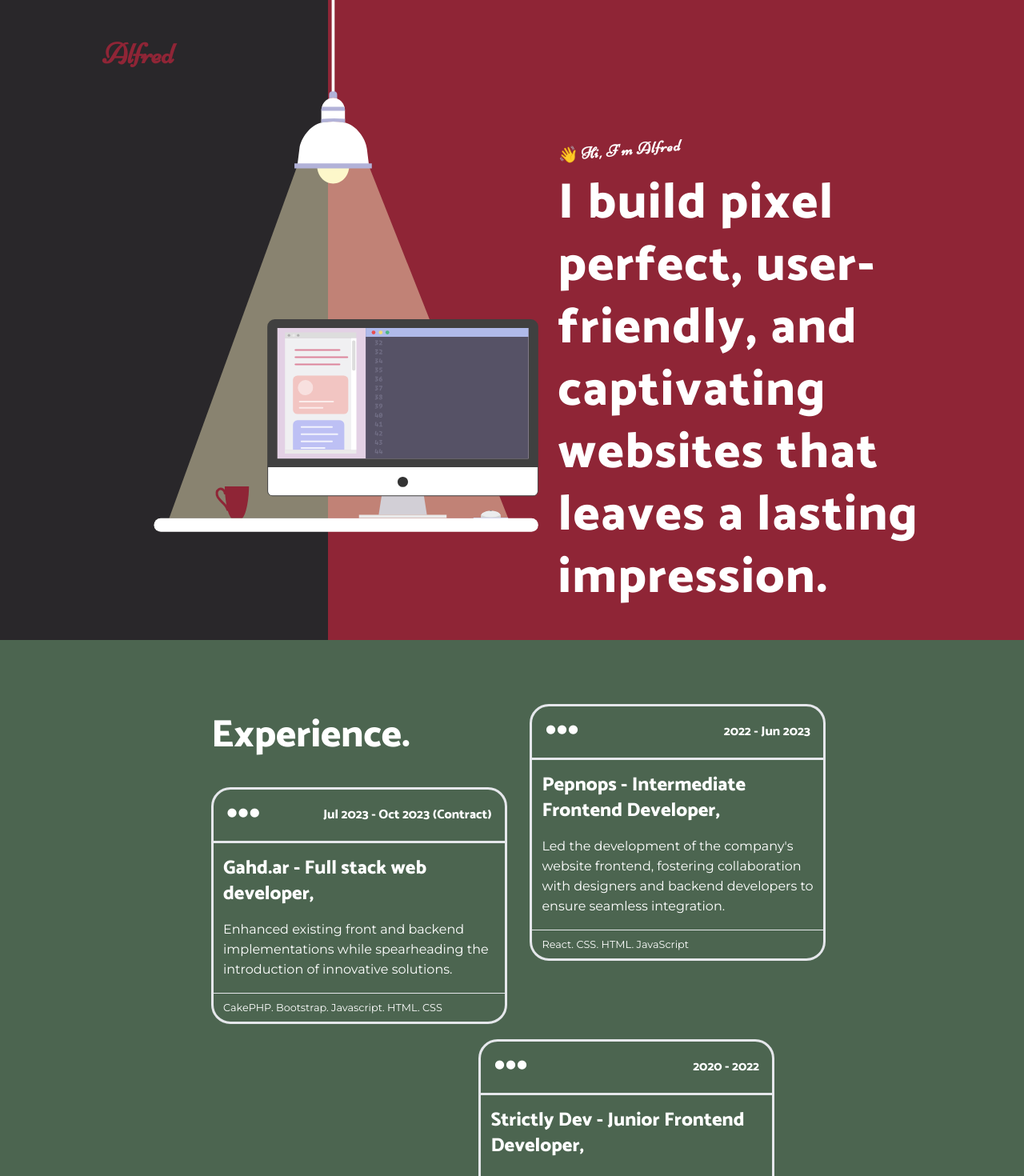
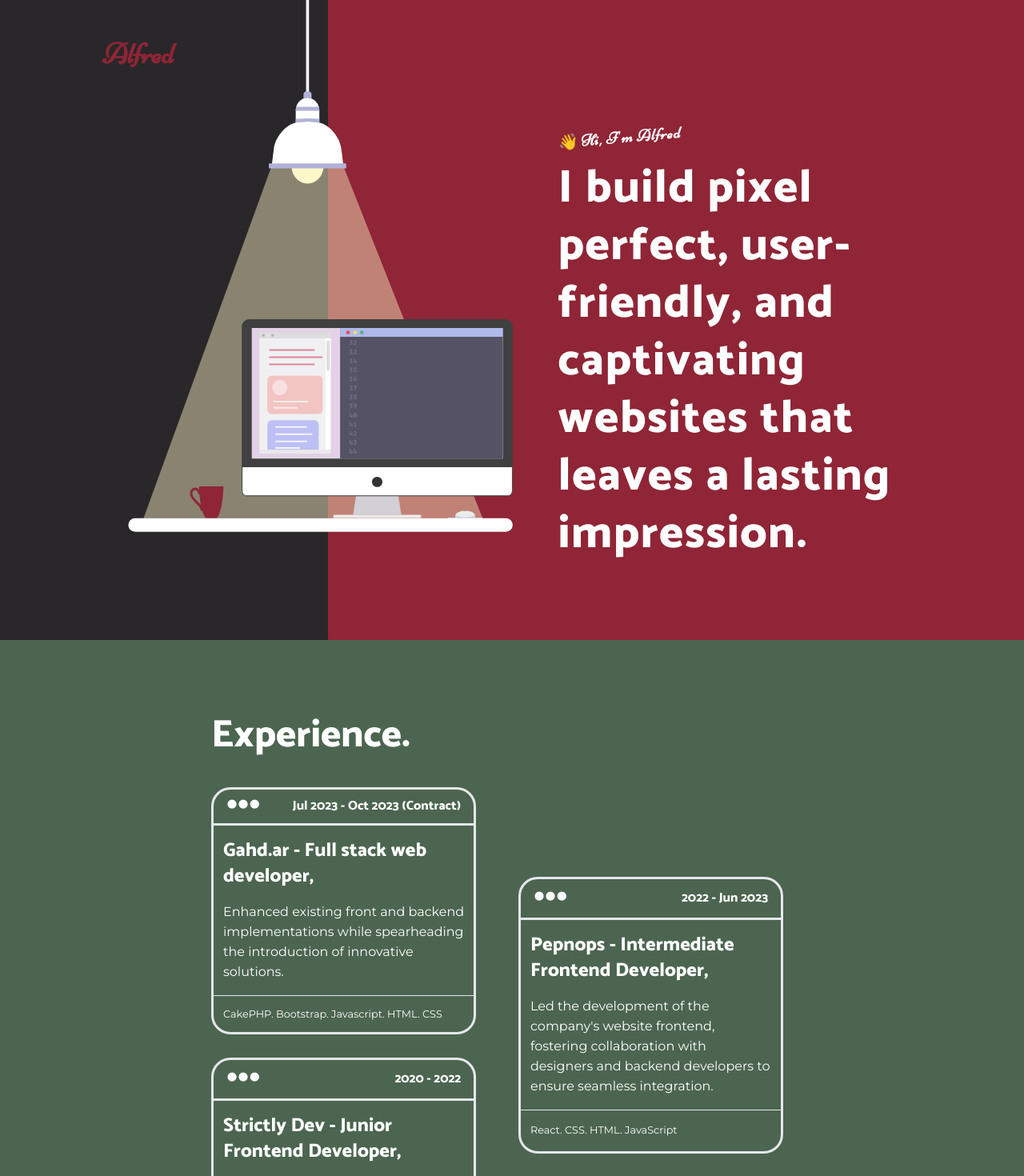
Before and after one commit to Alfred-Emmanuel/second_portfolio, a Next.js app: page / in a window 1280 px wide. Shown: the top 1470 px of the page at 80% size. Built offline with nearby package versions, Linux system fonts and the light colour scheme.

Commit message:
Some sections were not responsive on smaller laptop screens, i fixed them

```diff
--- a/app/components/Experience.tsx
+++ b/app/components/Experience.tsx
@@ -6,14 +6,14 @@ const montserrat = Montserrat({
     subsets: ['latin'],
 })
 
-const experience: { company: string, title: string, period: string, description: string, techStack: string, className: string, }[] = [
+const experience: { company: string, title: string, period: string, description: string, techStack: string, className: string }[] = [
     {
         company: 'Gahd.ar',
         title: "Full stack web developer",
         period: "Jul 2023 - Oct 2023 (Contract)",
         description: "Enhanced existing front and backend implementations while spearheading the introduction of innovative solutions.",
         techStack: "CakePHP. Bootstrap. Javascript. HTML. CSS",
-    className: "md:absolute md:w-[30%]"
+        className: "md:w-[90%] h-[80%]"
     },
     {
         company: 'Pepnops',
@@ -21,7 +21,7 @@ const experience: { company: string, title: string, period: string, description:
         period: "2022 - Jun 2023",
         description: "Led the development of the company's website frontend, fostering collaboration with designers and backend developers to ensure seamless integration.",
         techStack: "React. CSS. HTML. JavaScript",
-    className: "md:absolute right-56 md:w-[30%] h-auto top-10"
+        className: "md:w-[90%] lg:relative top-28"
     },
     {
         company: 'Strictly Dev',
@@ -29,13 +29,13 @@ const experience: { company: string, title: string, period: string, description:
         period: "2020 - 2022",
         description: "Initiated as a junior developer, assumed responsibility for guiding interns and facilitating their understanding of development processes and practices.",
         techStack: "HTML, CSS, Javascript",
-    className: "md:absolute right-72 -bottom-5 md:w-[30%]"
+        className: "md:w-[90%] lg:relative bottom-16"
     }
 ];
 
 const Experience = () => {
     return (
-    <>
+        <div className='lg:grid grid-cols-2 gap-4'>
             {experience.map((exp, index) => (
                 <div key={index} className={`mt-10 border-[3px] rounded-3xl ${exp.className}`}>
                     <div className='h-[15%] border-b-[3px] flex items-center justify-between px-4 py-2 rounded-t-3xl'>
@@ -57,8 +57,7 @@ const Experience = () => {
                     </div>
                 </div>
             ))}
-
-      </>
+        </div>
     )
 }
 
--- a/app/components/HeroSvg.jsx
+++ b/app/components/HeroSvg.jsx
@@ -4,7 +4,7 @@ function HeroSvg() {
   return (
     <svg
       xmlns="http://www.w3.org/2000/svg"
-      className="Illustration h-screen ml-32"
+      className="Illustration hidden lg:block lg:h-screen lg:ml-24 "
       preserveAspectRatio="xMinYMin meet"
       viewBox="0 0 374.47 469.64"
     >
--- a/app/page.tsx
+++ b/app/page.tsx
@@ -19,20 +19,17 @@ export default function Home() {
 
     <main className='text-white relative z-10' >
       <Navbar />
-      <section className='flex h-screen'>
-          <div className='hidden md:block bg-secondary md:w-[32%] relative z-10'>
+      <section className='lg:flex h-screen'>
+          <div className='hidden md:block bg-secondary md:w-[32%] z-10'>
+              <HeroSvg />
+          </div>
+          <div className='bg-secondary w-full h-screen lg:bg-primary lg:w-[70%] px-6 pt-48 md:pl-32 md:pr-32 lg:pt-36 lg:pr-24 lg:pl-72'>
             <div>
-              {/* <Image src="/hero.svg" alt='desktop computer' width={500} height={500} className=' absolute left-44 top-36'/> */}
-              <HeroSvg />
-            </div>
-          </div>
-          <div className='bg-secondary w-full md:bg-primary md:w-[68%] px-6 pt-48 md:pt-40 md:pr-24 md:pl-72'>
-            <div className=''>
               <h5 className={`text-xl mb-2 ${niconne.className}`} style={{ transform: 'skewY(-5deg)' }}>
                 👋 <span className={`font-bold tracking-wider`}>Hi, I&apos;m Alfred</span>
               </h5>
               <div>
-                <h1 className='text-[2.25rem] mt-7 leading-tight tracking-wide md:text-[3.9rem] md:leading-tight'>
+                <h1 className='text-[2.25rem] mt-7 leading-tight tracking-wide md:text-[3.2rem] lg:text-5xl xl:text-[3.6rem] lg:leading-tight '>
                   I build pixel perfect, user-friendly, and captivating websites that leaves a lasting impression.
                 </h1>
               </div>
@@ -40,7 +37,7 @@ export default function Home() {
           </div>
       </section>
       <section className='bg-[#4c6550] h-auto pb-10 px-6 '>
-        <div className='pt-24 md:px-60 relative md:h-screen'>
+        <div className='pt-24 md:px-60 relative md:h-auto'>
           <h1 className={`text-5xl font-bold`}>Experience.</h1>
           <Experience />
         </div>
```
Lines whose indentation alone changed are shown as unchanged.
